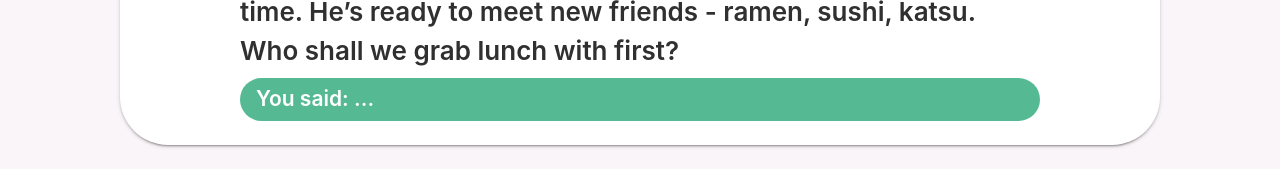
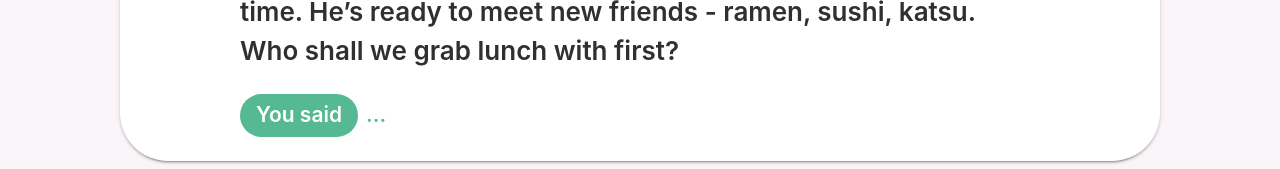
Before and after one commit to visiodeibc/pr-talemaker, a Next.js app: page /story/1 in a window 1280 px wide. Shown: the part 504-673 px from the top of the page. Built offline with nearby package versions, Linux system fonts and the light colour scheme.

Commit message:
update style

```diff
--- a/src/app/story/[index]/page.tsx
+++ b/src/app/story/[index]/page.tsx
@@ -278,7 +278,6 @@ export default function StoryPage({ params }: { params: any }) {
                 }}
               >
                 <img
-                  className="image-item"
                   src={currentImg}
                   alt={"current image"}
                   loading="lazy"
@@ -294,14 +293,14 @@ export default function StoryPage({ params }: { params: any }) {
                       top: 0,
                       left: 0,
                       width: "100%",
-                      height: "35vh",
+                      height: "40vh",
                       display: "flex",
                       alignItems: "center",
                       justifyContent: "center",
                       zIndex: 9999,
                     }}
                   >
-                    <CircularProgress color="secondary" />
+                    <CircularProgress color="primary" />
                   </Box>
                 )}
               </Box>
@@ -321,6 +320,13 @@ export default function StoryPage({ params }: { params: any }) {
                 </Typography>
                 <Box
                   sx={{
+                    display: "flex",
+                    flexDirection: "row",
+                    pt: 2,
+                  }}
+                >
+                  <Box
+                    sx={{
                       p: 2,
                       pt: 0,
                       mt: 1,
@@ -335,7 +341,22 @@ export default function StoryPage({ params }: { params: any }) {
                       lineHeight={0.5}
                       sx={{ overflowWrap: "break-word", pt: 2, color: "white" }}
                     >
-                    {`You said: ${uerResponse}`}
+                      {`You said`}
+                    </Typography>
+                  </Box>
+                  <Typography
+                    fontWeight={600}
+                    fontSize={21}
+                    lineHeight={0.5}
+                    sx={{
+                      overflowWrap: "break-word",
+                      pt: 2,
+                      pl: 1,
+                      mt: 1,
+                      color: "#55BA93",
+                    }}
+                  >
+                    {`${uerResponse}`}
                   </Typography>
                 </Box>
               </Box>
```
Lines whose indentation alone changed are shown as unchanged.
